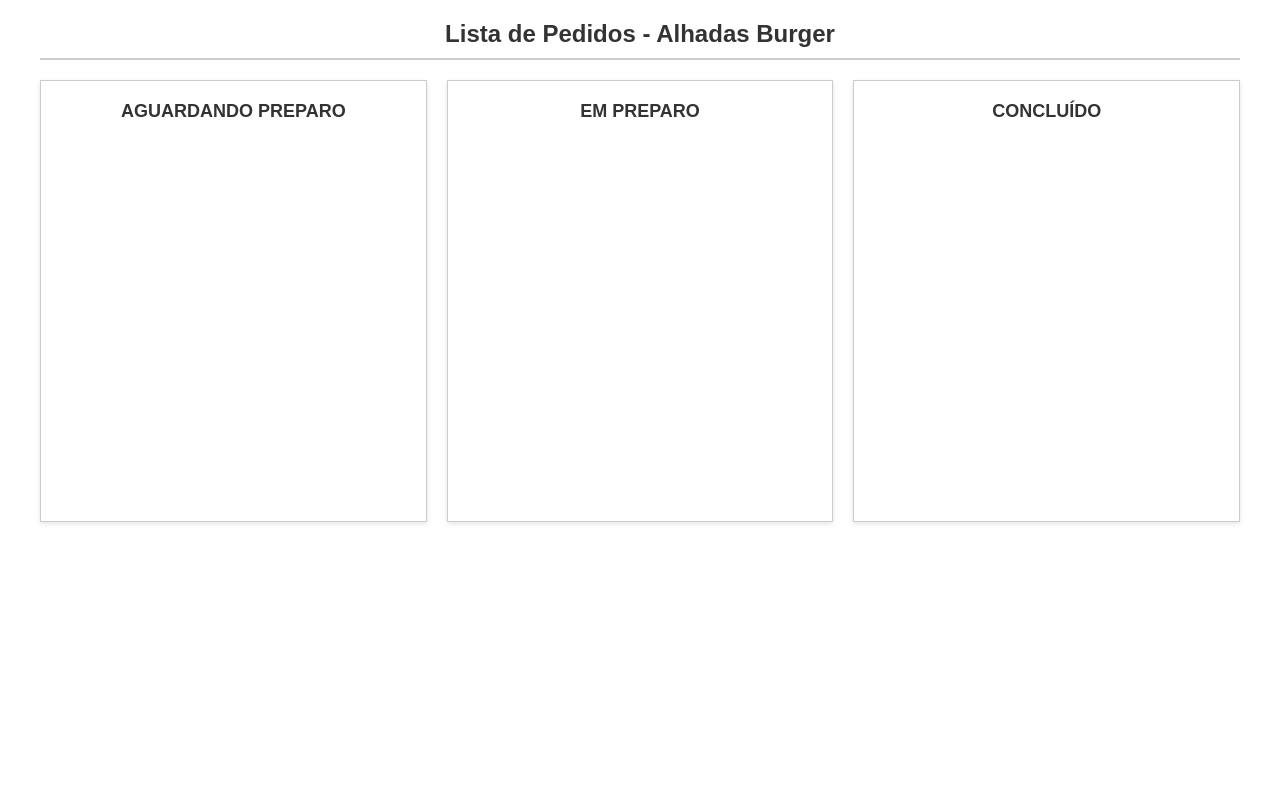
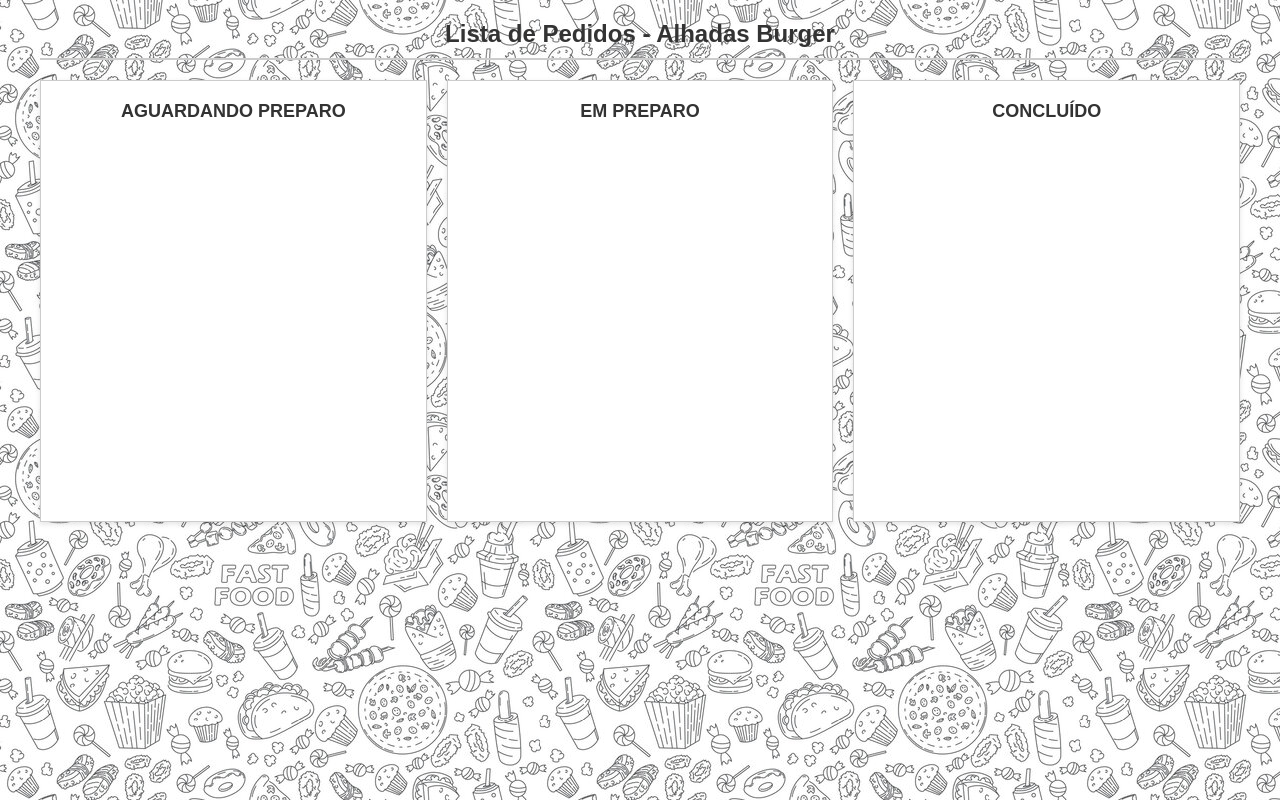
Before and after one commit to RenatoFSantos/fastfood-pedidos, a website: page public/admin.html in a window 1280 px wide. Drawn offline with Linux system fonts and the light colour scheme; no server answers.

Commit message:
Ajuste da imagem de background.

```diff
--- a/public/admin.html
+++ b/public/admin.html
@@ -9,7 +9,7 @@
             font-family: Arial, sans-serif;
             margin: 0;
             padding: 0;
-            background: url('images/fast_food_pattern.png') repeat; /* Assumindo nome da imagem como fast_food_pattern.png; ajuste se necessário */
+            background: url('images/fastfood_pattern.jpg') repeat; /* Assumindo nome da imagem como fast_food_pattern.png; ajuste se necessário */
             background-color: #fff;
             color: #333;
             position: relative;
```
